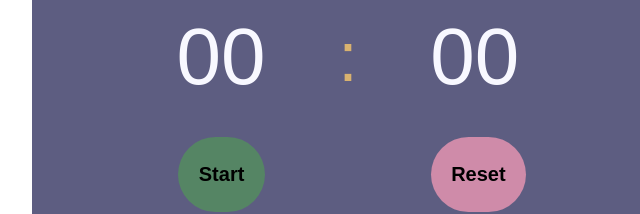
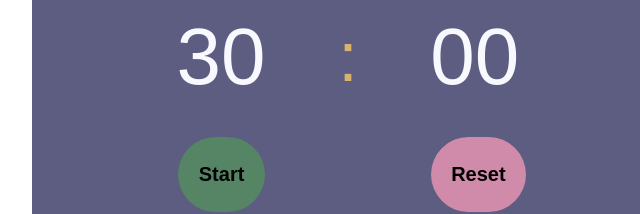
Before and after one commit to beanguap/30Min-Sesh-Tracker, a plain HTML site: page CodingTracker.html in a window 1280 px wide. Shown: the part 505-719 px from the top of the page, 288-928 px from the left. Drawn offline with Linux system fonts and the light colour scheme.

Commit message:
updated values

```diff
--- a/CodingTracker.html
+++ b/CodingTracker.html
@@ -18,7 +18,7 @@
                 <button id="subBtn">- 1</button>
                 <div class="countdownTimer">
                     <p id="minLabel" class="label">Minutes</p><p id="secLabel" class="label">Seconds</p>
-                    <input id="minute" type="number" max="30" min="0" value="00" class="time" required><p id="p1" class="semicolon">:</p><input id="seconds" type="number" max="60" min="0" value="00" class="time" required>
+                    <input id="minute" type="number" max="30" min="0" value="30" class="time" required><p id="p1" class="semicolon">:</p><input id="seconds" type="number" max="60" min="0" value="00" class="time" required>
                     <button id="start" class="btn">Start</button>
                     <button id="reset" class="btn">Reset</button>
                 </div>
```
